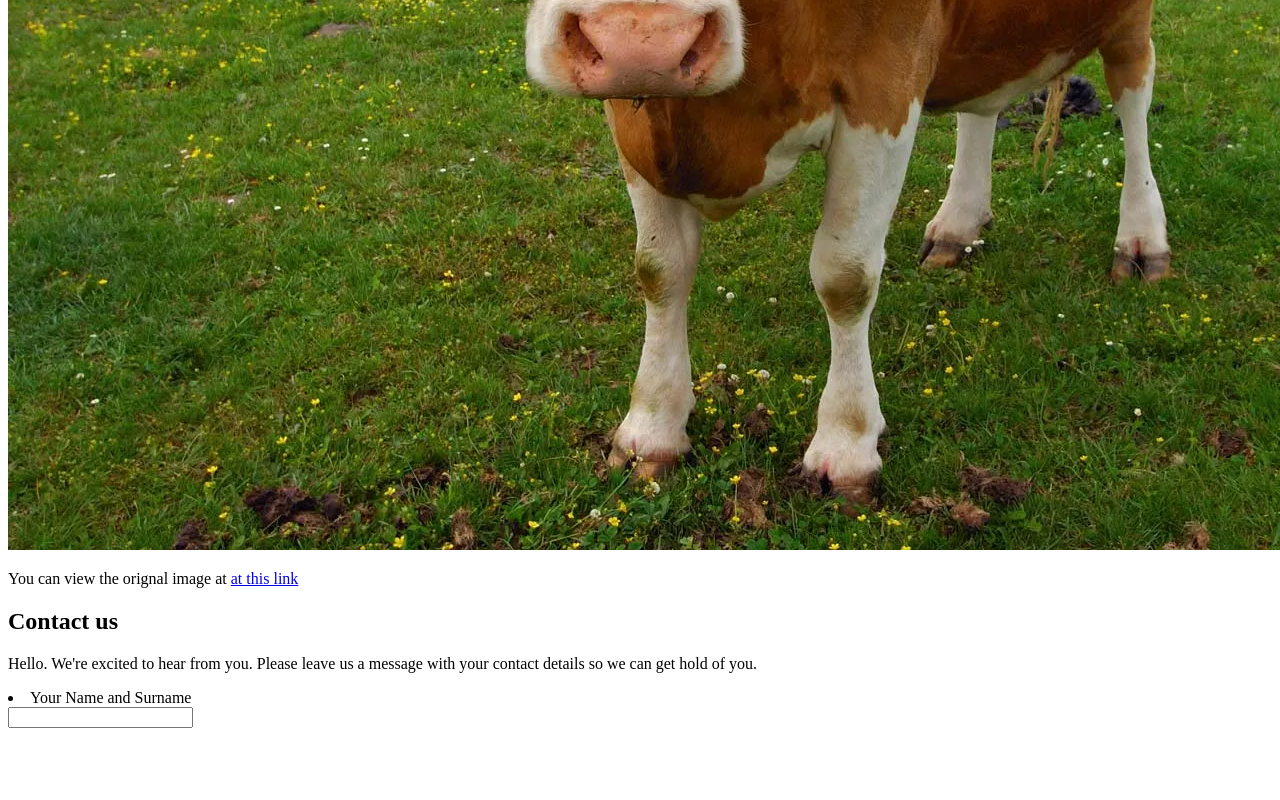
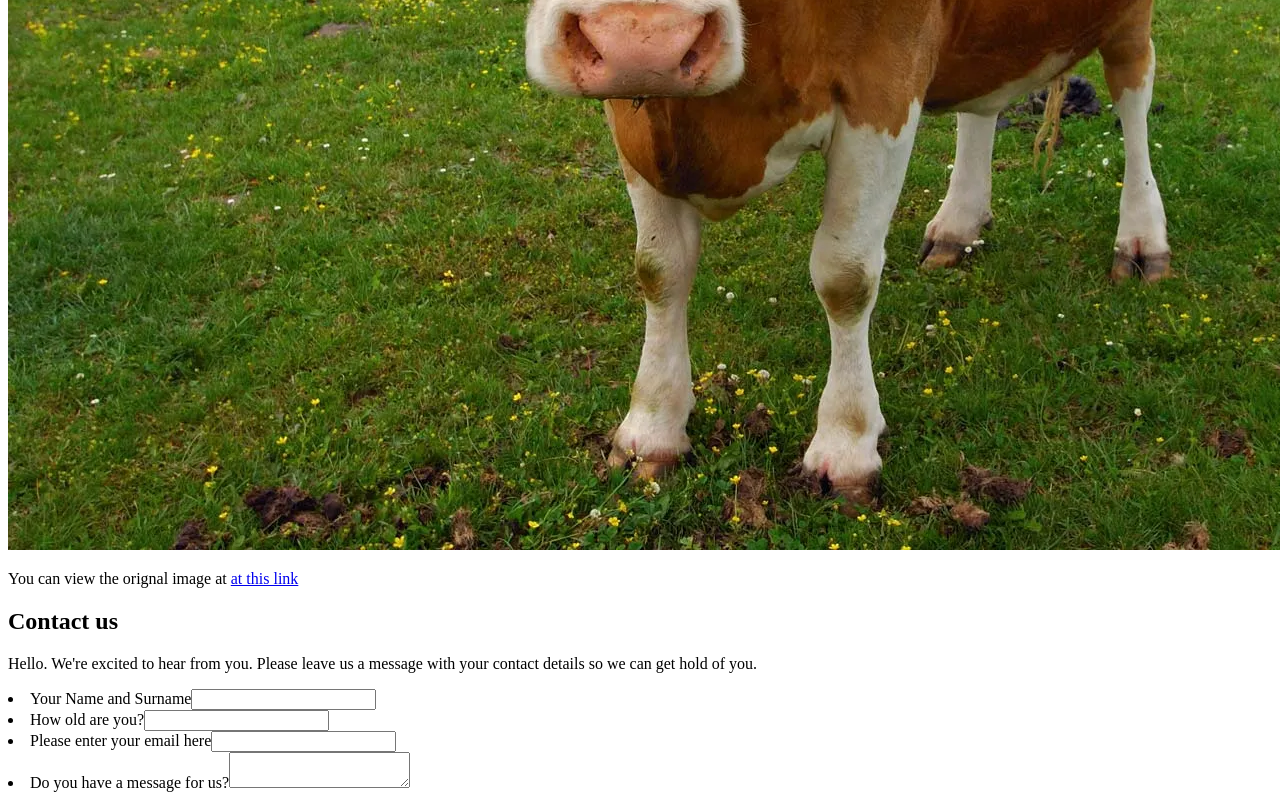
Before and after one commit to Jayden-Harold/New-folder, a plain HTML site: page index.html in a window 1280 px wide. Shown: the part 628-1428 px from the top of the page. Before the commit the page ends 1364 px from the top, so only its background shows below. Drawn offline with Linux system fonts and the light colour scheme.

Commit message:
Added inputs

```diff
--- a/index.html
+++ b/index.html
@@ -10,8 +10,10 @@
 
 <p>Hello. We're excited to hear from you. Please leave us a message with your contact details so we can get hold of you.</p>
 <form>
-    <li><label>Your Name and Surname</label></li>
-    <input type="text">
+    <li><label>Your Name and Surname</label><input type="text"></li>
+    <li><label>How old are you?</label><input type="number"></li>
+    <li><label>Please enter your email here</label><input type="email"></li>
+    <li><label>Do you have a message for us?</label><textarea></textarea></li>
 </form>
 
 </html>
```
